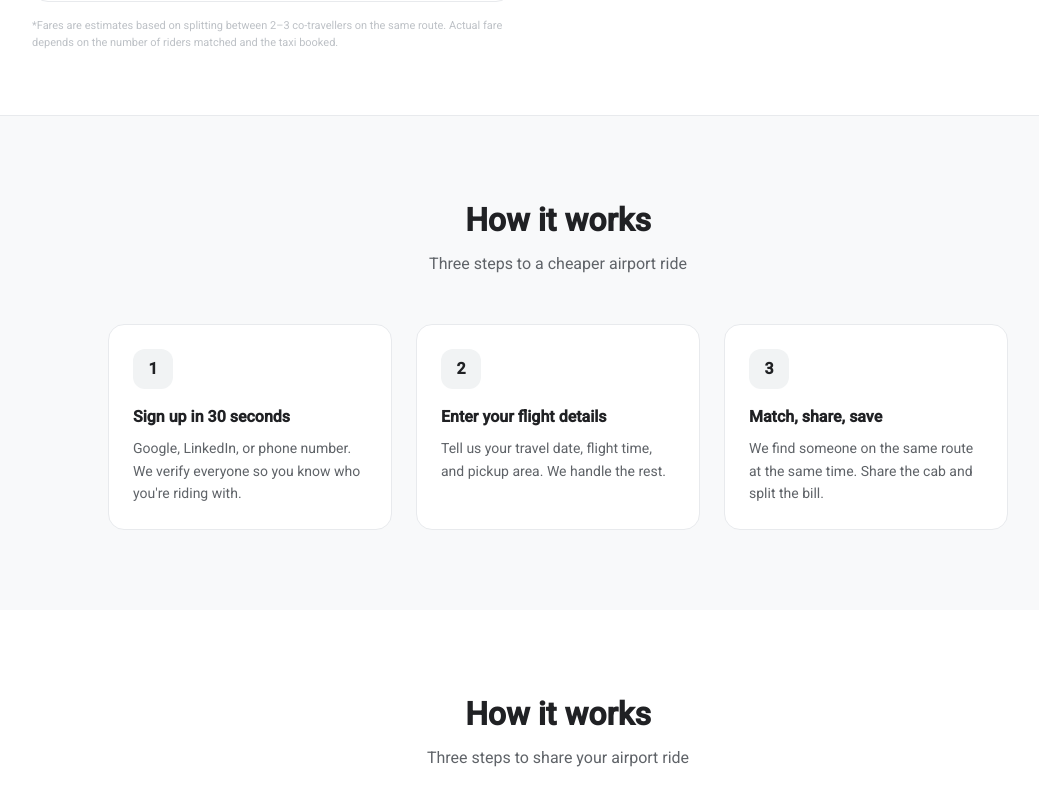
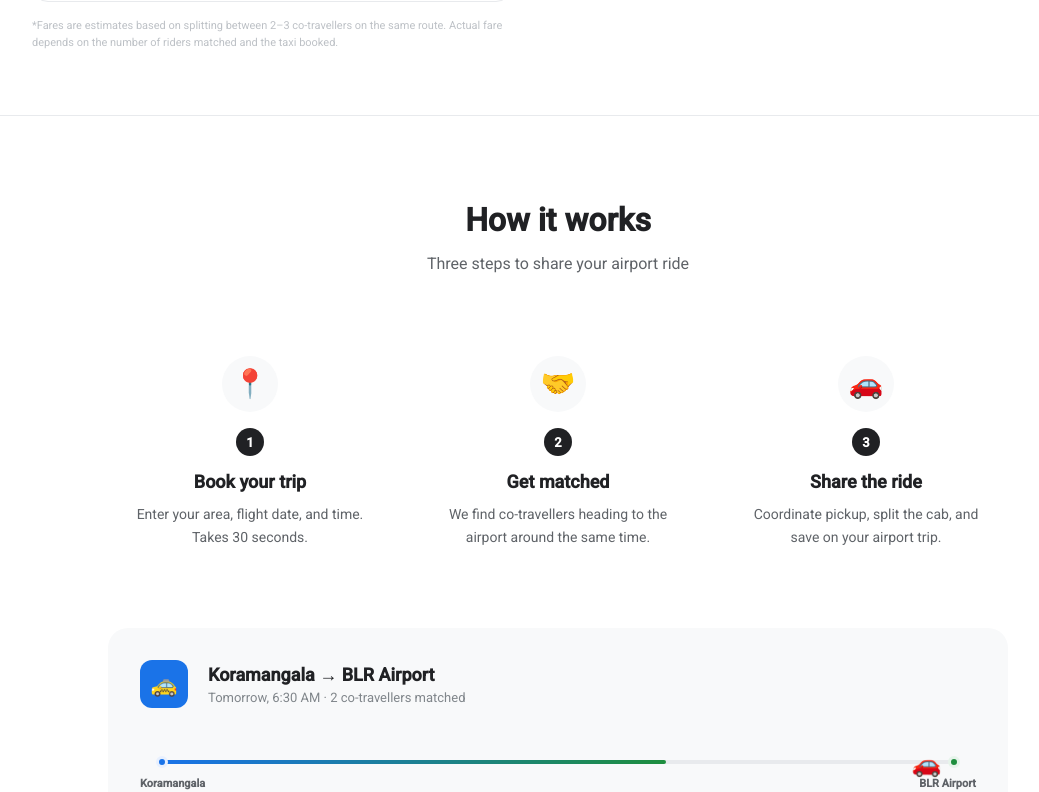
Before and after one commit to mandeeps9177/billkill, a Next.js app: page / in a window 1280 px wide. Shown: the part 575-1367 px from the top of the page, without its empty margins (82-1121 px from the left). Built offline with nearby package versions, Linux system fonts and the light colour scheme; a web font is replaced by a local one.

Commit message:
fix: remove duplicate How it works section

```diff
--- a/src/app/page.tsx
+++ b/src/app/page.tsx
@@ -57,32 +57,6 @@ export default function HomePage() {
           <p style={{ fontSize: 11, color: "#BDC1C6", marginTop: 16, maxWidth: 500 }}>
             *Fares are estimates based on splitting between 2–3 co-travellers on the same route. Actual fare depends on the number of riders matched and the taxi booked.
           </p>
-        </div>
-      </section>
-
-      {/* HOW IT WORKS */}
-      <section style={{ padding: "80px 24px", background: "#F8F9FA" }}>
-        <div style={{ maxWidth: 900, margin: "0 auto" }}>
-          <h2 style={{ fontSize: 32, fontWeight: 700, color: "#202124", textAlign: "center", marginBottom: 8 }}>How it works</h2>
-          <p style={{ fontSize: 16, color: "#5F6368", textAlign: "center", marginBottom: 48 }}>Three steps to a cheaper airport ride</p>
-
-          <div style={{ display: "grid", gridTemplateColumns: "1fr 1fr 1fr", gap: 24 }}>
-            {[
-              { step: "1", title: "Sign up in 30 seconds", desc: "Google, LinkedIn, or phone number. We verify everyone so you know who you're riding with." },
-              { step: "2", title: "Enter your flight details", desc: "Tell us your travel date, flight time, and pickup area. We handle the rest." },
-              { step: "3", title: "Match, share, save", desc: "We find someone on the same route at the same time. Share the cab and split the bill." },
-            ].map((item) => (
-              <div key={item.step} style={{ background: "#fff", borderRadius: 16, padding: 24, border: "1px solid #E8EAED" }}>
-                <div style={{ display: "flex", alignItems: "center", gap: 12, marginBottom: 16 }}>
-                  <div style={{ width: 40, height: 40, borderRadius: 12, background: "#F1F3F4", display: "flex", alignItems: "center", justifyContent: "center", fontSize: 16, fontWeight: 700, color: "#202124" }}>
-                    {item.step}
-                  </div>
-                </div>
-                <h3 style={{ fontSize: 16, fontWeight: 700, color: "#202124", marginBottom: 8 }}>{item.title}</h3>
-                <p style={{ fontSize: 14, color: "#5F6368", lineHeight: 1.6 }}>{item.desc}</p>
-              </div>
-            ))}
-          </div>
         </div>
       </section>
 
```
